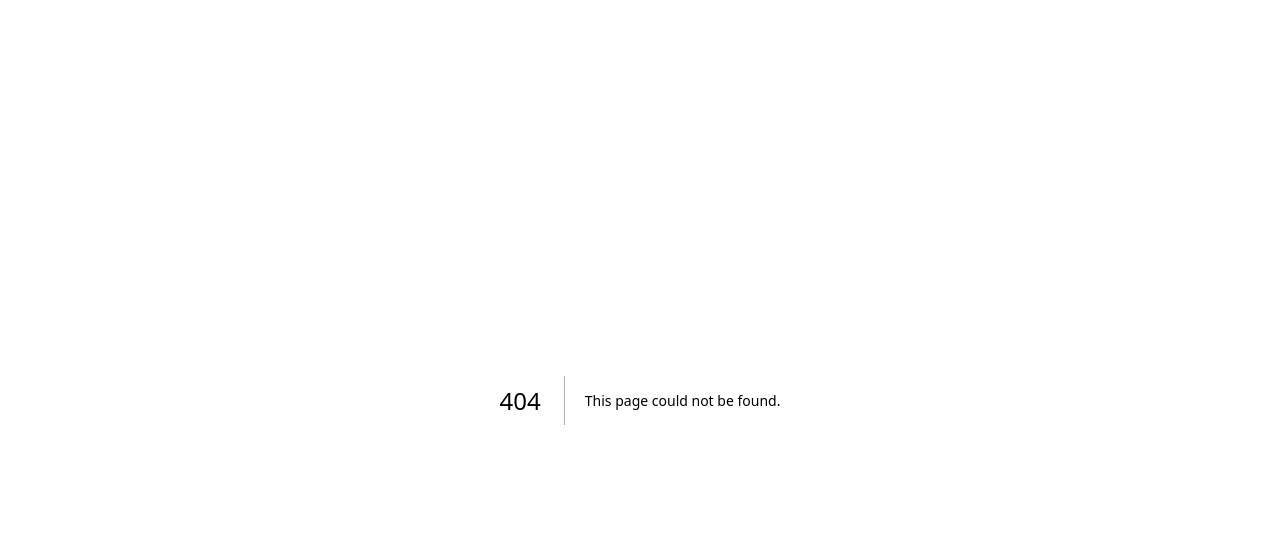
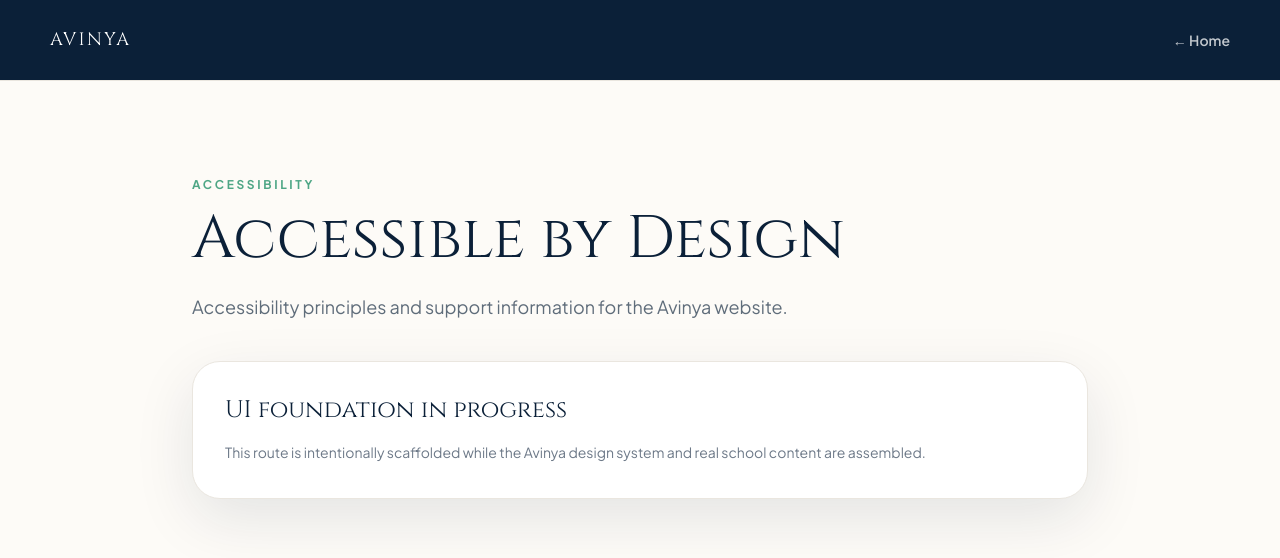
Before and after one commit to vaniedutrust-coder/avinya-vidya-mandir., a Next.js app: page /accessibility in a window 1280 px wide. Before the commit this address had no page. Shown: the top 558 px of the page. Built offline with nearby package versions, Linux system fonts and the light colour scheme.

Commit message:
feat: scaffold Avinya public routes

```diff
--- /dev/null
+++ b/app/accessibility/page.tsx
@@ -0,0 +1,5 @@
+import { SectionPage } from "../../components/section-page";
+
+export default function Page() {
+  return <SectionPage eyebrow="Accessibility" title="Accessible by Design" description="Accessibility principles and support information for the Avinya website." />;
+}
```
